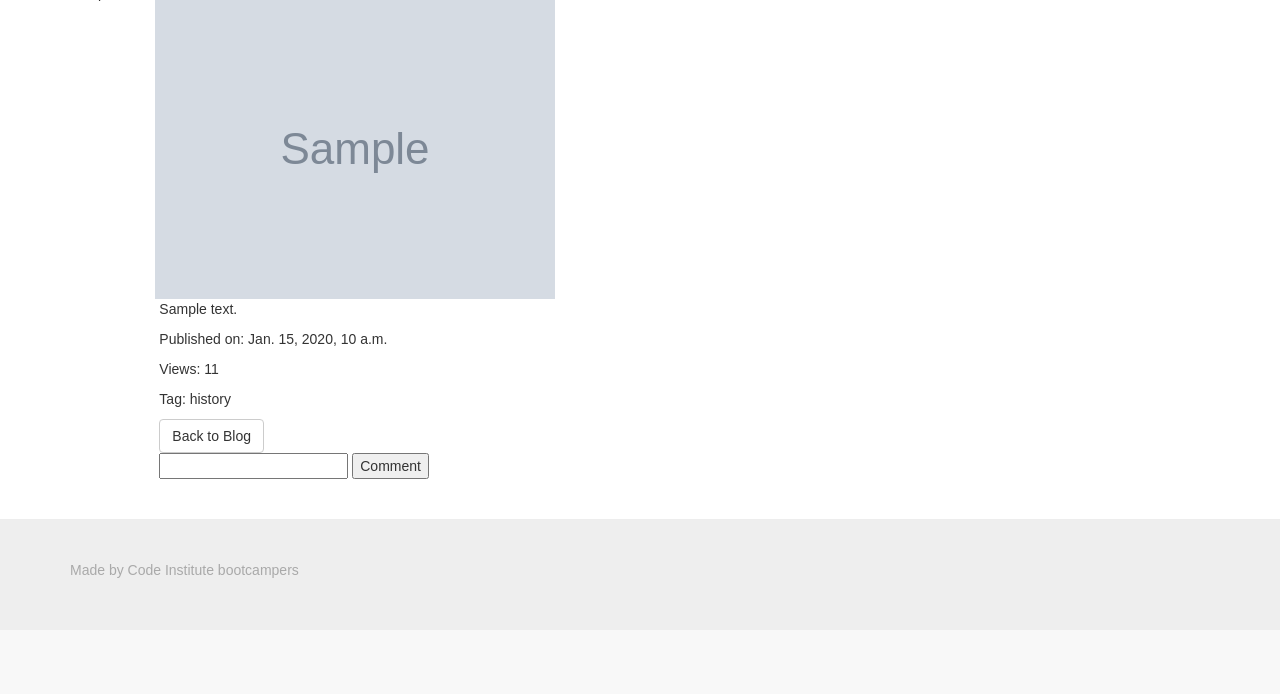
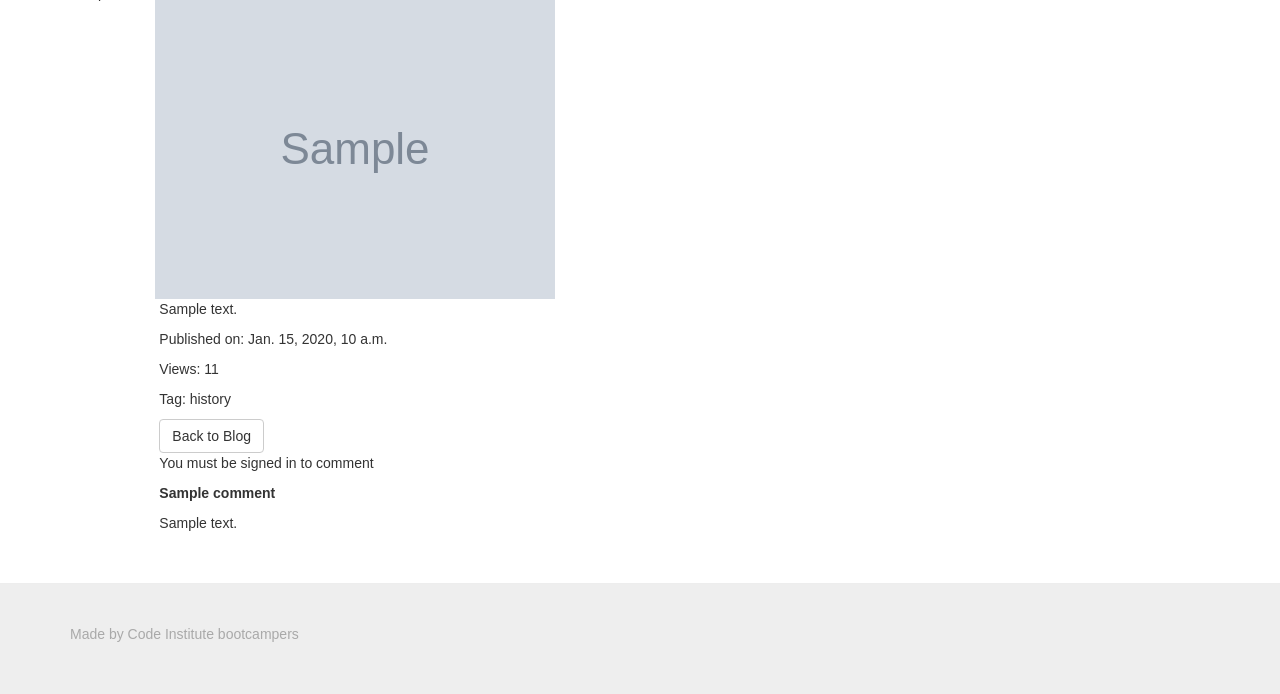
Before and after one commit to k8s-88/closet_k, a Django app: page /posts/1/ in a window 1280 px wide. Shown: the part 177-871 px from the top of the page. Before the commit the page ends 755 px from the top, so only its background shows below. Run offline with Django 3.2, Linux system fonts and the light colour scheme; tables that the repository leaves empty hold one stand-in row (values such as "Sample post"); grey boxes marked "Sample" are stand-in pictures; some libraries are stand-ins or nearby versions; some web fonts are replaced.

Commit message:
comments section working and comments showing on front end

```diff
--- a/blog/templates/blog/read_post.html
+++ b/blog/templates/blog/read_post.html
@@ -34,12 +34,20 @@
                     <p><span class="boldtext">Tag:</span> history</p>
 
                     <a href="{% url 'blog_posts' %}" class="btn btn-default">Back to Blog</a>
-
-                    <form method="POST" action="{% url 'comment' post.id %}">
-                        {% csrf_token %}
-                        <input type="text" name="comment"/>
-                        <input type="submit" value="Comment"/>
-                    </form>
+                    {% if user.is_authenticated %}
+                        <form method="POST" action="{% url 'comment' post.id %}">
+                            {% csrf_token %}
+                            <input type="text" name="title" placeholder="comment title"/>
+                            <input type="text" name="comment" placeholder="comment content"/>
+                            <input type="submit" value="Comment"/>
+                        </form>
+                    {% else %}
+                        <p>You must be signed in to comment</p>
+                    {% endif %}
+                    {% for comment in post.comments.all %}
+                        <p><strong>{{comment.title}}</strong></p>
+                        <p>{{comment.content}}</p>
+                    {% endfor %}
                 </div>
             </div>
         </div>
--- a/blog/views.py
+++ b/blog/views.py
@@ -21,15 +21,18 @@ def read_post(request, id):
     post.save()
 
 
+
     return render(request, "blog/read_post.html",
         {
             'post': post,
+
                   })
 
 
 def comment(request, id):
     comment = Comment()
-    comment.comment = request.POST['comment']
+    comment.content = request.POST['comment']
+    comment.title = request.POST['title']
     comment.post_id = id
     comment.author = request.user
     comment.save()
```
